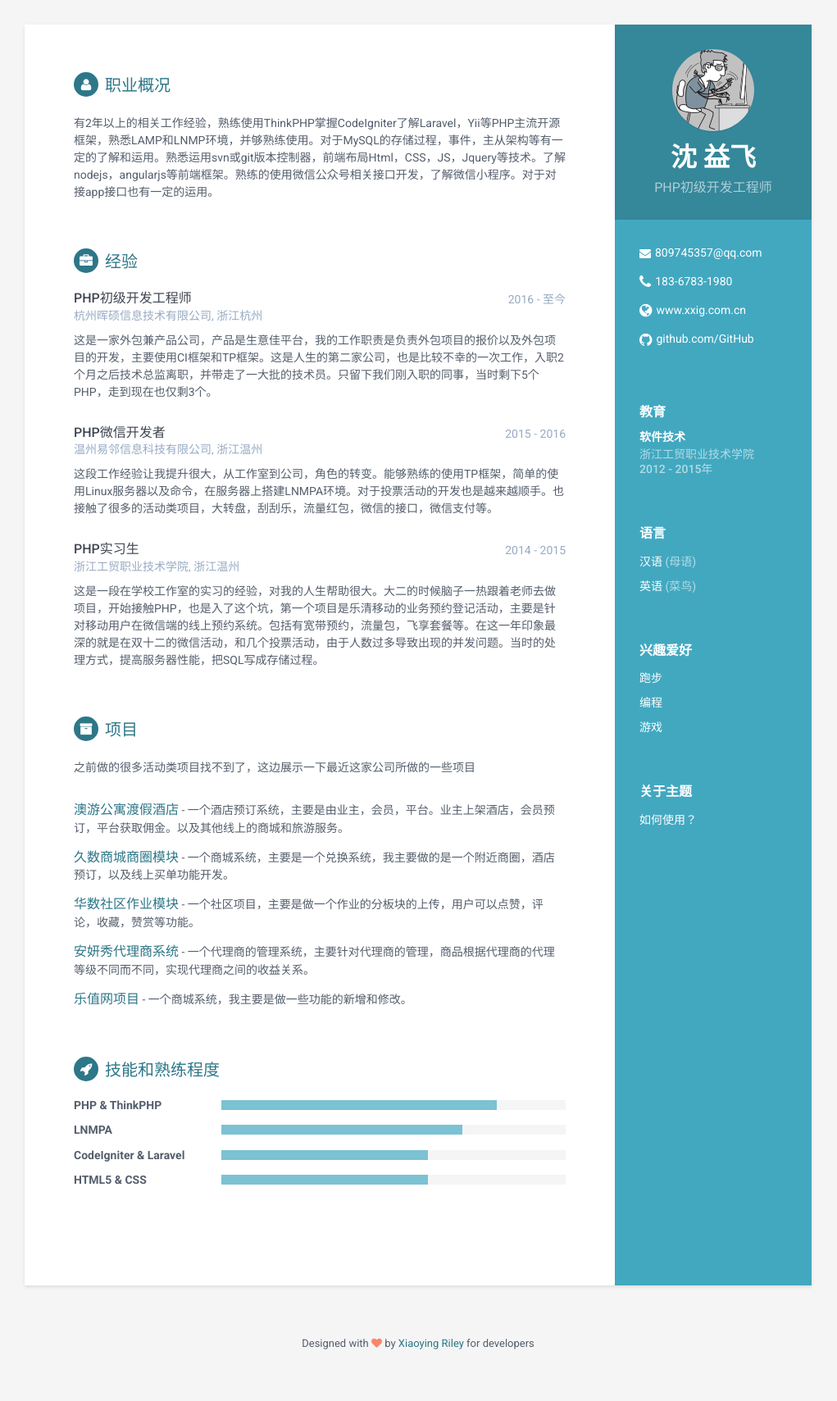
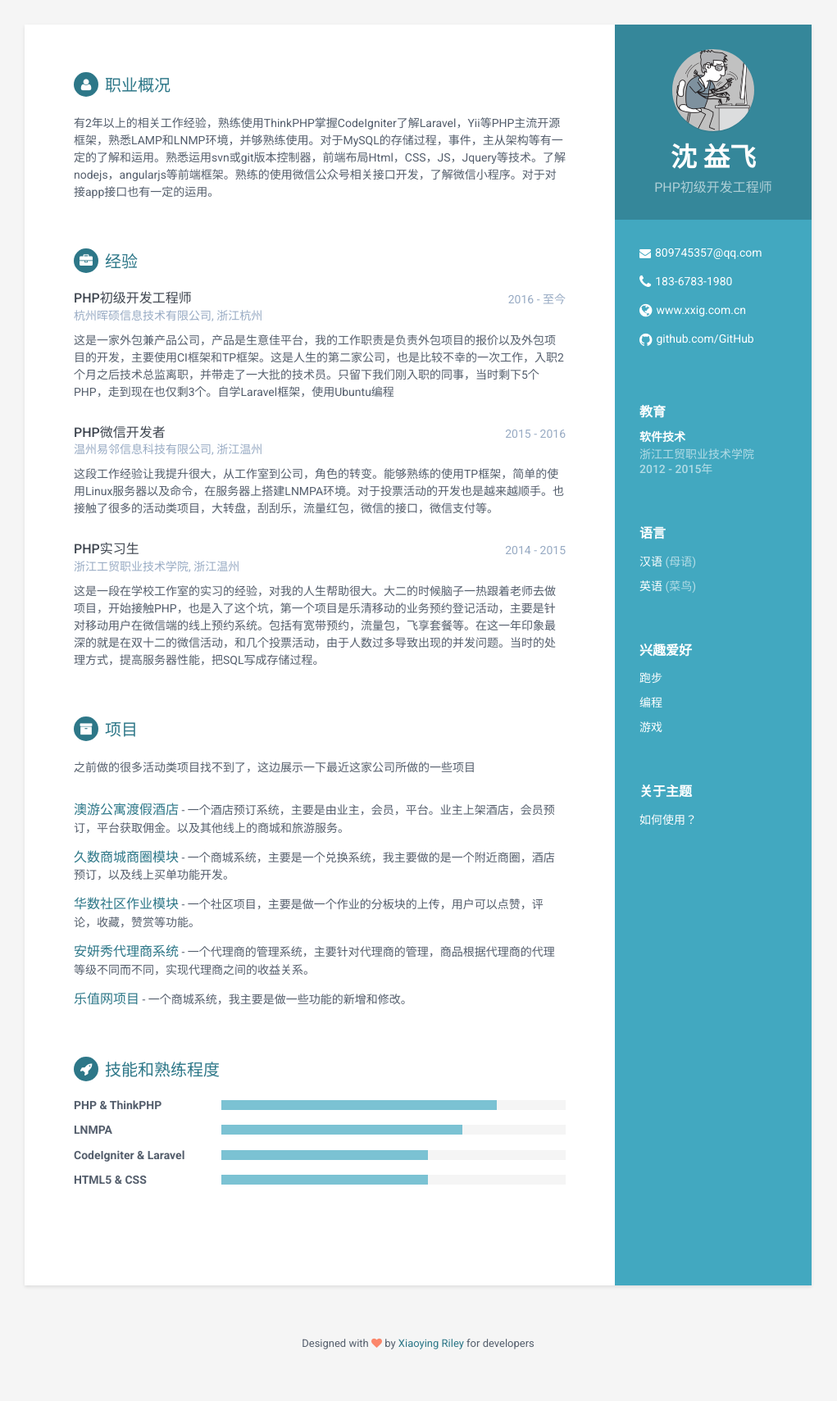
Before and after one commit to m809745357/resume, a Jekyll site: the page built from index.html, in a window 1280 px wide. Shown: the whole page at 82% size, without its empty margins (130-1151 px from the left). Built offline with Jekyll 4.4.1, drawn with Linux system fonts in a browser that asks for light colours.

Commit message:
Create experience.html
修改简历

```diff
--- a/_includes/experience.html
+++ b/_includes/experience.html
@@ -10,7 +10,7 @@
                         <div class="company">杭州晖硕信息技术有限公司, 浙江杭州</div>
                     </div><!--//meta-->
                     <div class="details">
-                        <p>这是一家外包兼产品公司，产品是生意佳平台，我的工作职责是负责外包项目的报价以及外包项目的开发，主要使用CI框架和TP框架。这是人生的第二家公司，也是比较不幸的一次工作，入职2个月之后技术总监离职，并带走了一大批的技术员。只留下我们刚入职的同事，当时剩下5个PHP，走到现在也仅剩3个。</p>
+                        <p>这是一家外包兼产品公司，产品是生意佳平台，我的工作职责是负责外包项目的报价以及外包项目的开发，主要使用CI框架和TP框架。这是人生的第二家公司，也是比较不幸的一次工作，入职2个月之后技术总监离职，并带走了一大批的技术员。只留下我们刚入职的同事，当时剩下5个PHP，走到现在也仅剩3个。自学Laravel框架，使用Ubuntu编程</p>
                     </div><!--//details-->
                 </div><!--//item-->
 
```
